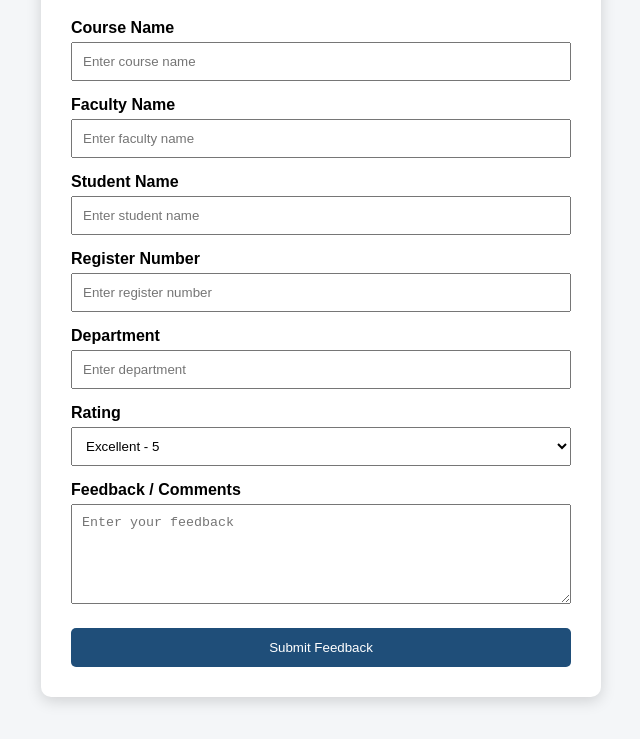
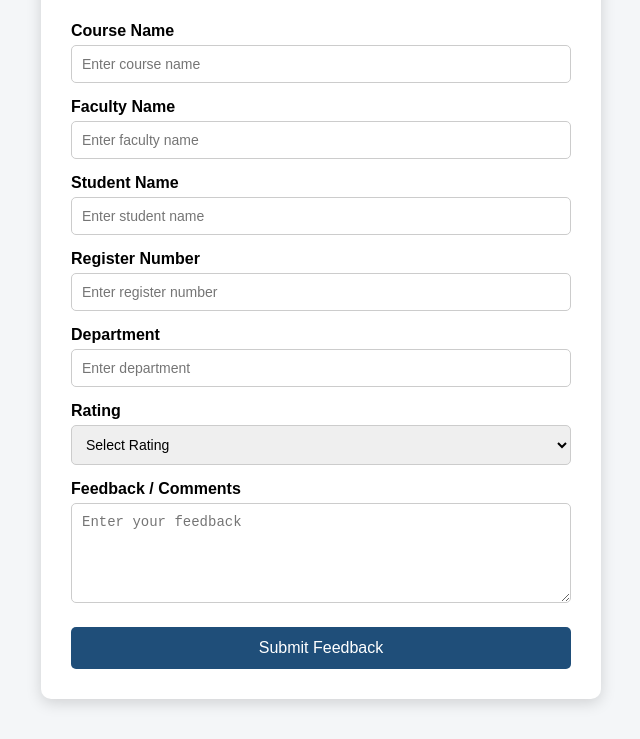
Before and after one commit to Joshitha09-josh/StudentFeedback, a plain HTML site: page index.html in a window 1280 px wide. Shown: the part 131-870 px from the top of the page, without its empty margins (319-959 px from the left). Drawn offline with Linux system fonts and the light colour scheme.

Commit message:
Add thank you feature and update application to v2

```diff
--- a/index.html
+++ b/index.html
@@ -1,5 +1,6 @@
 <!DOCTYPE html>
 <html lang="en">
+
 <head>
     <meta charset="UTF-8">
     <meta name="viewport" content="width=device-width, initial-scale=1.0">
@@ -16,16 +17,18 @@
 
         .container {
             width: 500px;
+            max-width: 90%;
             margin: 40px auto;
             background: white;
             padding: 30px;
             border-radius: 10px;
-            box-shadow: 0 4px 15px rgba(0,0,0,0.15);
+            box-shadow: 0 4px 15px rgba(0, 0, 0, 0.15);
         }
 
         h1 {
             text-align: center;
             color: #1f4e79;
+            margin-bottom: 25px;
         }
 
         label {
@@ -41,10 +44,14 @@
             padding: 10px;
             margin-top: 5px;
             box-sizing: border-box;
+            border: 1px solid #ccc;
+            border-radius: 5px;
+            font-size: 14px;
         }
 
         textarea {
             height: 100px;
+            resize: vertical;
         }
 
         button {
@@ -56,54 +63,140 @@
             border: none;
             border-radius: 5px;
             cursor: pointer;
+            font-size: 16px;
         }
 
         button:hover {
             background: #163a5c;
+        }
+
+        #thankYou {
+            display: none;
+            margin-top: 25px;
+            padding: 15px;
+            background: #e8f5e9;
+            border: 1px solid #4caf50;
+            border-radius: 5px;
+            text-align: center;
+            color: #2e7d32;
+        }
+
+        #thankYou h3 {
+            margin: 0 0 8px 0;
         }
     </style>
 </head>
 
 <body>
 
-<div class="container">
+    <div class="container">
 
-    <h1>Student Feedback System</h1>
+        <h1>Student Feedback System</h1>
 
-    <form>
+        <form id="feedbackForm" onsubmit="showThankYou(event)">
 
-        <label>Course Name</label>
-        <input type="text" placeholder="Enter course name">
+            <label for="course">Course Name</label>
+            <input
+                type="text"
+                id="course"
+                name="course"
+                placeholder="Enter course name"
+                required
+            >
 
-        <label>Faculty Name</label>
-        <input type="text" placeholder="Enter faculty name">
+            <label for="faculty">Faculty Name</label>
+            <input
+                type="text"
+                id="faculty"
+                name="faculty"
+                placeholder="Enter faculty name"
+                required
+            >
 
-        <label>Student Name</label>
-        <input type="text" placeholder="Enter student name">
+            <label for="student">Student Name</label>
+            <input
+                type="text"
+                id="student"
+                name="student"
+                placeholder="Enter student name"
+                required
+            >
 
-        <label>Register Number</label>
-        <input type="text" placeholder="Enter register number">
+            <label for="register">Register Number</label>
+            <input
+                type="text"
+                id="register"
+                name="register"
+                placeholder="Enter register number"
+                required
+            >
 
-        <label>Department</label>
-        <input type="text" placeholder="Enter department">
+            <label for="department">Department</label>
+            <input
+                type="text"
+                id="department"
+                name="department"
+                placeholder="Enter department"
+                required
+            >
 
-        <label>Rating</label>
-        <select>
-            <option>Excellent - 5</option>
-            <option>Very Good - 4</option>
-            <option>Good - 3</option>
-            <option>Average - 2</option>
-            <option>Poor - 1</option>
-        </select>
+            <label for="rating">Rating</label>
+            <select id="rating" name="rating" required>
+                <option value="">Select Rating</option>
+                <option value="5">Excellent - 5</option>
+                <option value="4">Very Good - 4</option>
+                <option value="3">Good - 3</option>
+                <option value="2">Average - 2</option>
+                <option value="1">Poor - 1</option>
+            </select>
 
-        <label>Feedback / Comments</label>
-        <textarea placeholder="Enter your feedback"></textarea>
+            <label for="feedback">Feedback / Comments</label>
+            <textarea
+                id="feedback"
+                name="feedback"
+                placeholder="Enter your feedback"
+                required
+            ></textarea>
 
-        <button type="submit">Submit Feedback</button>
+            <button type="submit">
+                Submit Feedback
+            </button>
 
-    </form>
+        </form>
 
-</div>
+        <!-- New Feature Added in Version 2 -->
+        <div id="thankYou">
+
+            <h3>Thank You!</h3>
+
+            <p>
+                Your feedback has been submitted successfully.
+            </p>
+
+            <p>
+                We appreciate your valuable feedback.
+            </p>
+
+        </div>
+
+    </div>
+
+    <script>
+
+        function showThankYou(event) {
+
+            // Prevent page refresh
+            event.preventDefault();
+
+            // Display the new Thank-You feature
+            document.getElementById("thankYou").style.display = "block";
+
+            // Hide the form after submission
+            document.getElementById("feedbackForm").style.display = "none";
+        }
+
+    </script>
 
 </body>
+
 </html>
```
Also changed, not shown: 2 other files.
